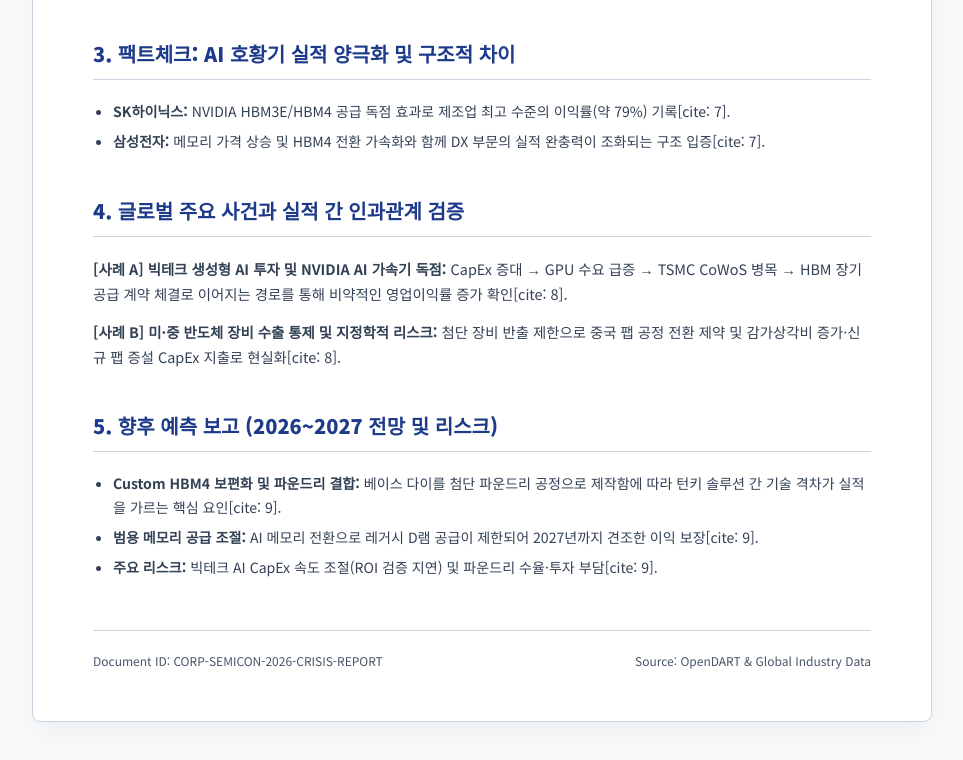
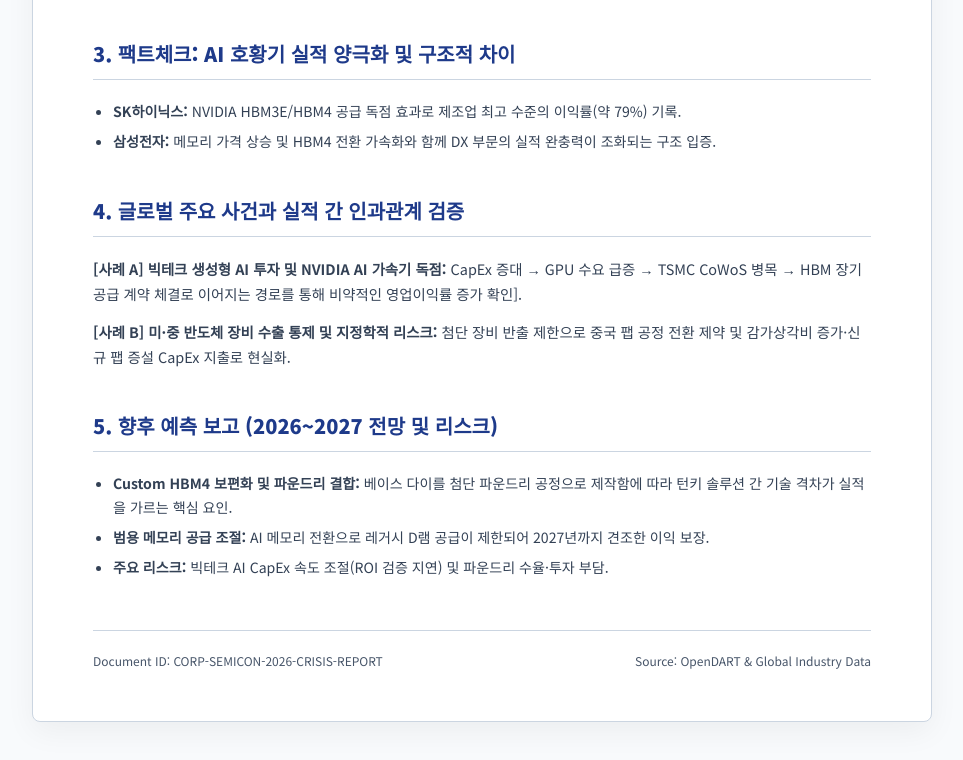
Before and after one commit to elwlrma486-design/Company-Analysis-Report, a plain HTML site: page index.html in a window 1280 px wide. Shown: the part 1510-2270 px from the top of the page, without its empty margins (158-1121 px from the left). Drawn offline with Linux system fonts and the light colour scheme.

Commit message:
Update index.html

```diff
--- a/index.html
+++ b/index.html
@@ -237,21 +237,21 @@
     <!-- Section 3 -->
     <h2>3. 팩트체크: AI 호황기 실적 양극화 및 구조적 차이</h2>
     <ul>
-      <li><strong>SK하이닉스:</strong> NVIDIA HBM3E/HBM4 공급 독점 효과로 제조업 최고 수준의 이익률(약 79%) 기록[cite: 7].</li>
-      <li><strong>삼성전자:</strong> 메모리 가격 상승 및 HBM4 전환 가속화와 함께 DX 부문의 실적 완충력이 조화되는 구조 입증[cite: 7].</li>
+      <li><strong>SK하이닉스:</strong> NVIDIA HBM3E/HBM4 공급 독점 효과로 제조업 최고 수준의 이익률(약 79%) 기록.</li>
+      <li><strong>삼성전자:</strong> 메모리 가격 상승 및 HBM4 전환 가속화와 함께 DX 부문의 실적 완충력이 조화되는 구조 입증.</li>
     </ul>
 
     <!-- Section 4 -->
     <h2>4. 글로벌 주요 사건과 실적 간 인과관계 검증</h2>
-    <p><strong>[사례 A] 빅테크 생성형 AI 투자 및 NVIDIA AI 가속기 독점:</strong> CapEx 증대 → GPU 수요 급증 → TSMC CoWoS 병목 → HBM 장기 공급 계약 체결로 이어지는 경로를 통해 비약적인 영업이익률 증가 확인[cite: 8].</p>
-    <p><strong>[사례 B] 미·중 반도체 장비 수출 통제 및 지정학적 리스크:</strong> 첨단 장비 반출 제한으로 중국 팹 공정 전환 제약 및 감가상각비 증가·신규 팹 증설 CapEx 지출로 현실화[cite: 8].</p>
+    <p><strong>[사례 A] 빅테크 생성형 AI 투자 및 NVIDIA AI 가속기 독점:</strong> CapEx 증대 → GPU 수요 급증 → TSMC CoWoS 병목 → HBM 장기 공급 계약 체결로 이어지는 경로를 통해 비약적인 영업이익률 증가 확인].</p>
+    <p><strong>[사례 B] 미·중 반도체 장비 수출 통제 및 지정학적 리스크:</strong> 첨단 장비 반출 제한으로 중국 팹 공정 전환 제약 및 감가상각비 증가·신규 팹 증설 CapEx 지출로 현실화.</p>
 
     <!-- Section 5 -->
     <h2>5. 향후 예측 보고 (2026~2027 전망 및 리스크)</h2>
     <ul>
-      <li><strong>Custom HBM4 보편화 및 파운드리 결합:</strong> 베이스 다이를 첨단 파운드리 공정으로 제작함에 따라 턴키 솔루션 간 기술 격차가 실적을 가르는 핵심 요인[cite: 9].</li>
-      <li><strong>범용 메모리 공급 조절:</strong> AI 메모리 전환으로 레거시 D램 공급이 제한되어 2027년까지 견조한 이익 보장[cite: 9].</li>
-      <li><strong>주요 리스크:</strong> 빅테크 AI CapEx 속도 조절(ROI 검증 지연) 및 파운드리 수율·투자 부담[cite: 9].</li>
+      <li><strong>Custom HBM4 보편화 및 파운드리 결합:</strong> 베이스 다이를 첨단 파운드리 공정으로 제작함에 따라 턴키 솔루션 간 기술 격차가 실적을 가르는 핵심 요인.</li>
+      <li><strong>범용 메모리 공급 조절:</strong> AI 메모리 전환으로 레거시 D램 공급이 제한되어 2027년까지 견조한 이익 보장.</li>
+      <li><strong>주요 리스크:</strong> 빅테크 AI CapEx 속도 조절(ROI 검증 지연) 및 파운드리 수율·투자 부담.</li>
     </ul>
 
     <!-- Footer -->
```
